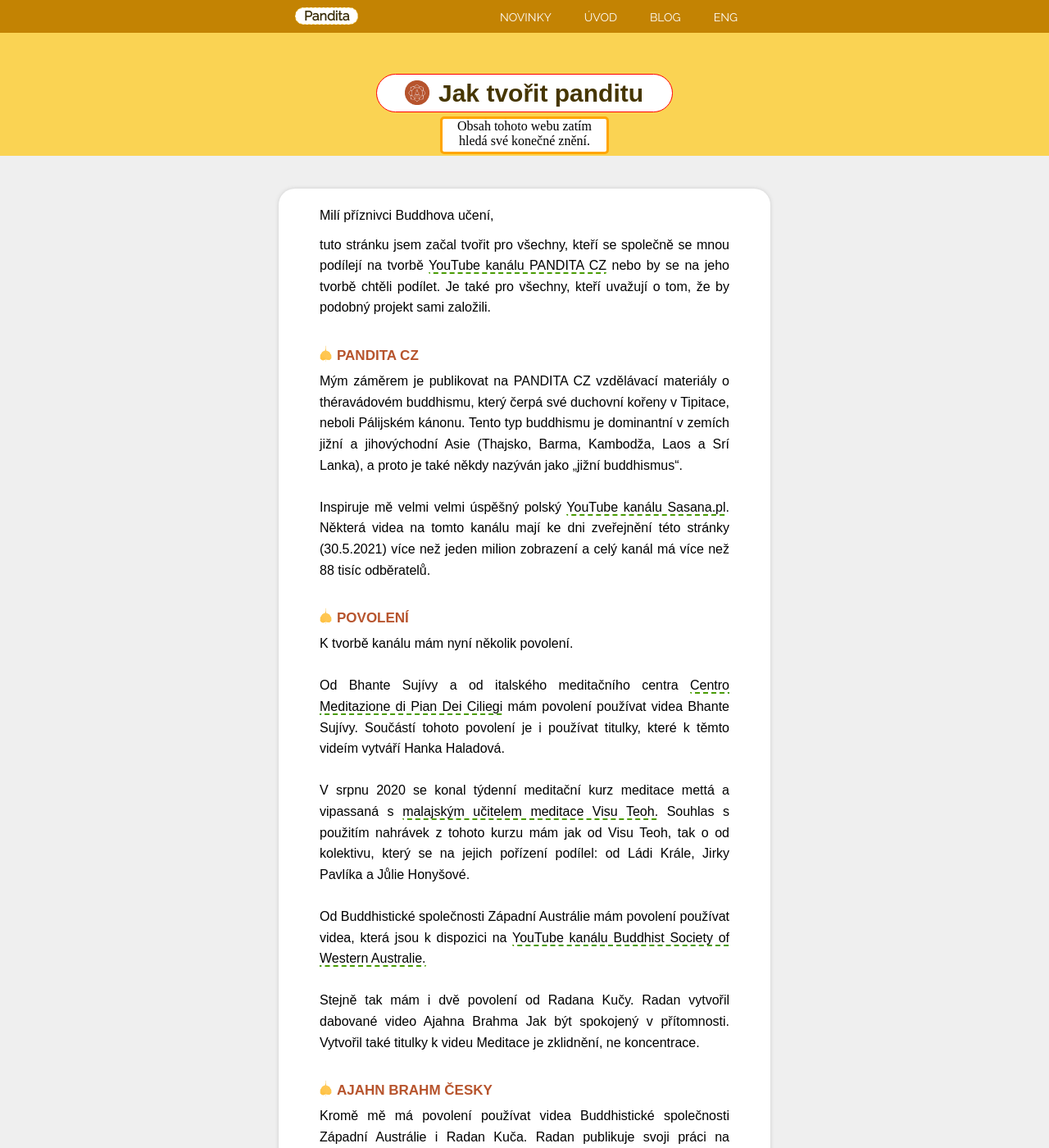
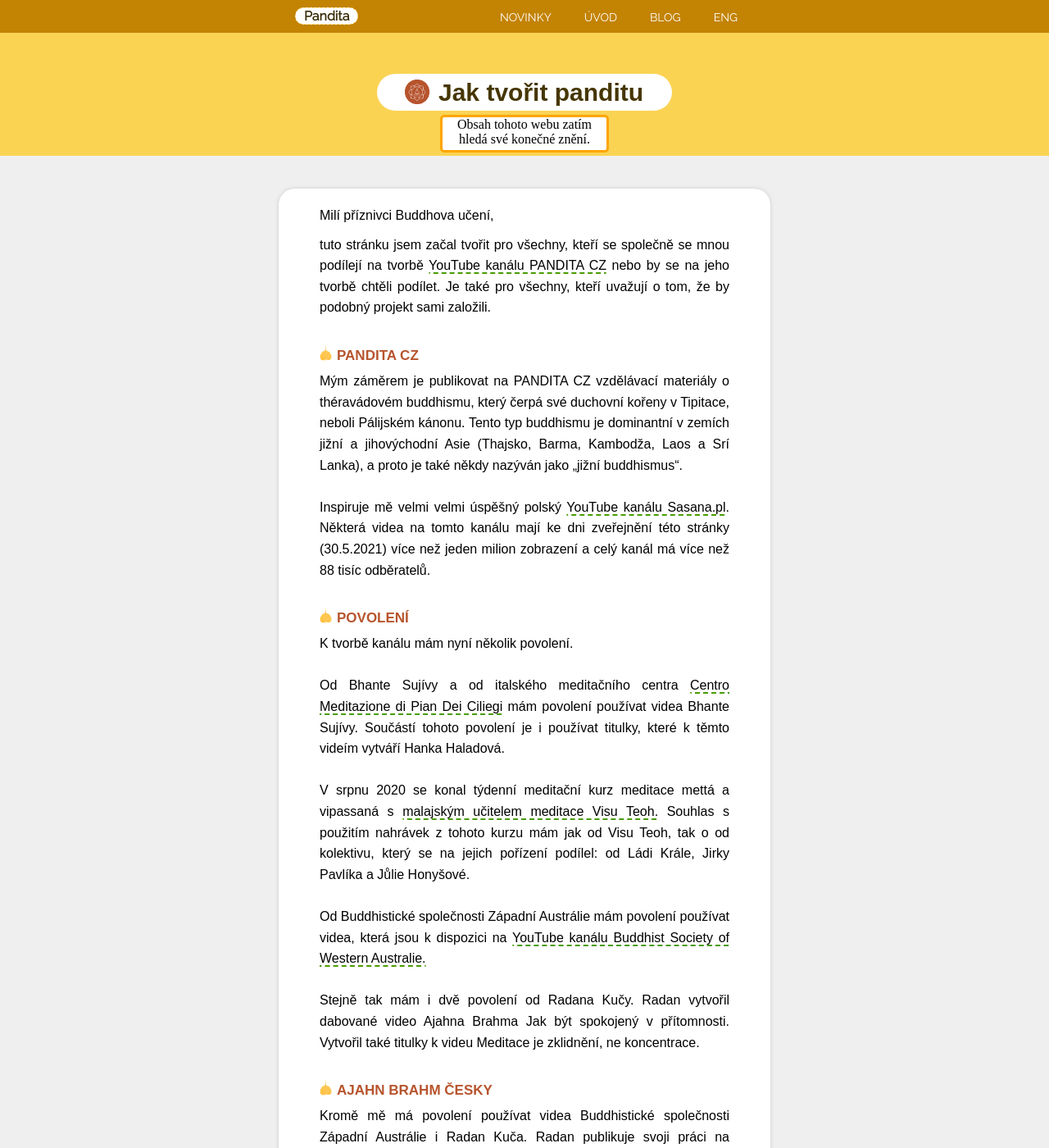
Before and after one commit to Borek78/jak-tvorit-panditu-zaloha, a Jekyll site: the page built from index.md, in a window 1280 px wide and 1400 px high. Shown: the whole window at 82% size. Built offline with Jekyll 4.4.1, drawn with Linux system fonts in a browser that asks for light colours.

Commit message:
Update template-style.css

```diff
--- a/css/template-style.css
+++ b/css/template-style.css
@@ -104,9 +104,9 @@
   font-weight: bold;
 
   line-height: 1.5;
-  border: 1px solid red;
+  order: 1px solid red;
 
-  background-image: url(/assets/pandita-logo-image-100.png);
+  background-image: url(../assets/pandita-logo-image-100.png);
 
   background-size: 30px 30px;
   background-repeat: no-repeat;
```
